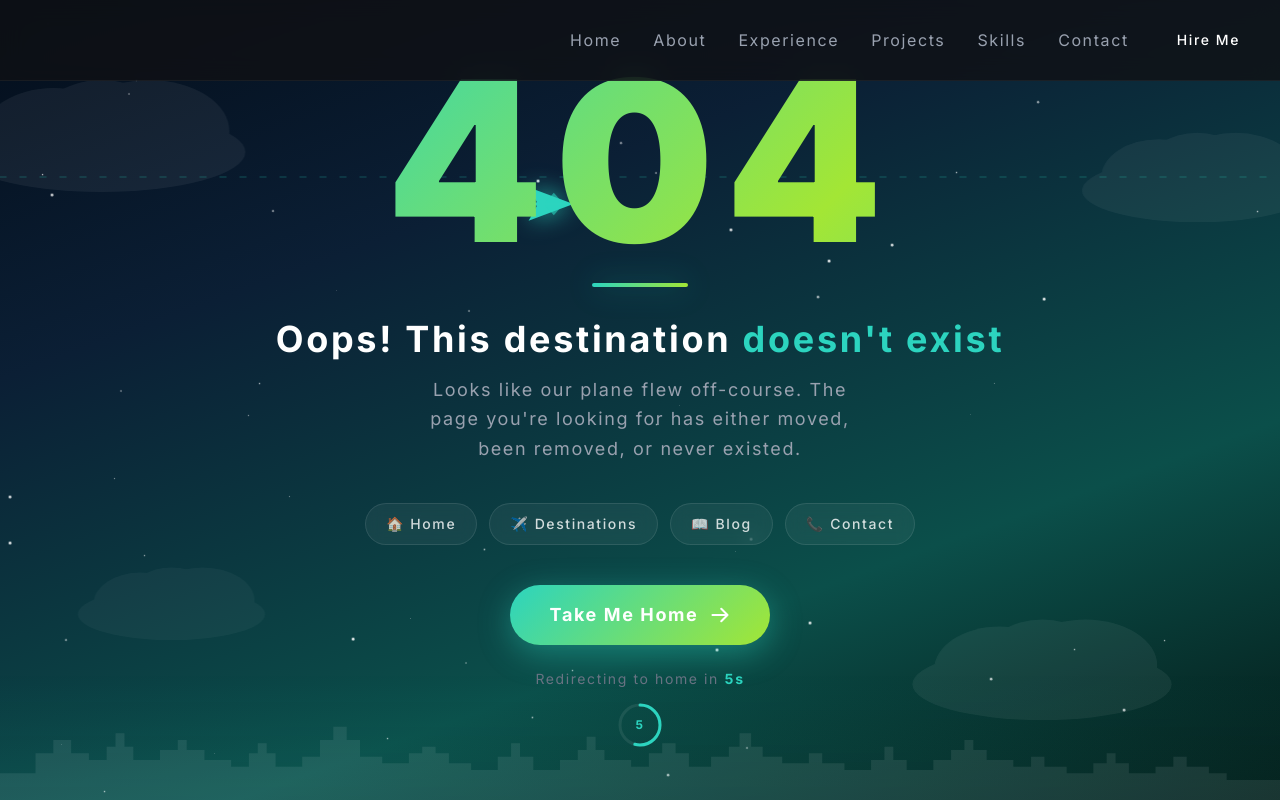
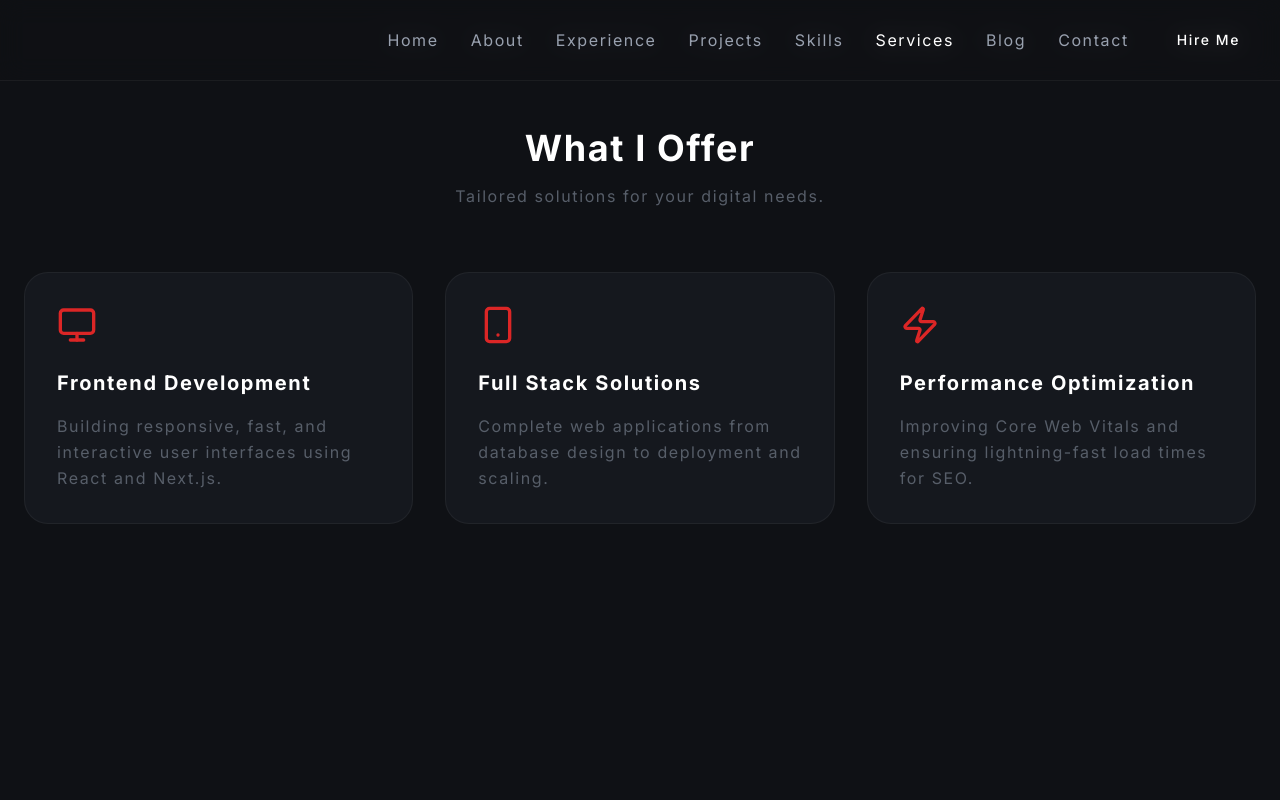
Before and after one commit to Sarowar786/modern_protfolio, a Next.js app: page /services in a window 1280 px wide. Before the commit this address had no page. Shown: the top 800 px of the page. Built offline with nearby package versions, Linux system fonts and the light colour scheme.

Commit message:
Contact page , service page and single product page design

```diff
--- /dev/null
+++ b/src/app/(defaultLayout)/contact/page.tsx
@@ -0,0 +1,79 @@
+"use client";
+import { Button } from "@/components/ui/button";
+import { Input } from "@/components/ui/input";
+import { Textarea } from "@/components/ui/textarea";
+import { Mail, Phone, MapPin, Send } from "lucide-react";
+
+export default function ContactPage() {
+  return (
+    <div className="pt-32 px-6 max-w-7xl mx-auto pb-20">
+      <div className="grid lg:grid-cols-2 gap-16">
+        {/* Left Side: Info */}
+        <div>
+          <h1 className="text-4xl font-bold mb-6">Let&apos;s Work Together</h1>
+          <p className="text-muted text-lg mb-10">
+            Have a project in mind or just want to say hi? Feel free to reach out.
+            I&apos;m currently available for freelance work and full-time opportunities.
+          </p>
+
+          <div className="space-y-8">
+            <div className="flex items-center gap-6">
+              <div className="w-12 h-12 bg-card rounded-full flex items-center justify-center text-primary">
+                <Mail size={24} />
+              </div>
+              <div>
+                <p className="text-sm text-muted">Email Me</p>
+                <p className="text-white font-medium">hello@alex.dev</p>
+              </div>
+            </div>
+            <div className="flex items-center gap-6">
+              <div className="w-12 h-12 bg-card rounded-full flex items-center justify-center text-primary">
+                <Phone size={24} />
+              </div>
+              <div>
+                <p className="text-sm text-muted">Call Me</p>
+                <p className="text-white font-medium">+1 (234) 567-890</p>
+              </div>
+            </div>
+            <div className="flex items-center gap-6">
+              <div className="w-12 h-12 bg-card rounded-full flex items-center justify-center text-primary">
+                <MapPin size={24} />
+              </div>
+              <div>
+                <p className="text-sm text-muted">Location</p>
+                <p className="text-white font-medium">San Francisco, CA</p>
+              </div>
+            </div>
+          </div>
+        </div>
+
+        {/* Right Side: Form */}
+        <div className="bg-card p-8 rounded-3xl border border-white/5">
+          <form className="space-y-6">
+            <div className="grid md:grid-cols-2 gap-6">
+              <div className="space-y-2">
+                <label className="text-sm font-medium">Name</label>
+                <Input placeholder="John Doe" className="bg-background border-none h-12 focus-visible:ring-primary" />
+              </div>
+              <div className="space-y-2">
+                <label className="text-sm font-medium">Email</label>
+                <Input placeholder="john@example.com" className="bg-background border-none h-12 focus-visible:ring-primary" />
+              </div>
+            </div>
+            <div className="space-y-2">
+              <label className="text-sm font-medium">Subject</label>
+              <Input placeholder="How can I help you?" className="bg-background border-none h-12 focus-visible:ring-primary" />
+            </div>
+            <div className="space-y-2">
+              <label className="text-sm font-medium">Message</label>
+              <Textarea placeholder="Tell me about your project..." className="bg-background border-none min-h-[150px] focus-visible:ring-primary" />
+            </div>
+            <Button className="w-full bg-brand-gradient h-12 text-lg">
+              Send Message <Send className="ml-2 h-4 w-4" />
+            </Button>
+          </form>
+        </div>
+      </div>
+    </div>
+  );
+}
--- /dev/null
+++ b/src/app/(defaultLayout)/projects/[slug]/page.tsx
@@ -0,0 +1,58 @@
+import { Badge } from "@/components/ui/badge";
+import { Button } from "@/components/ui/button";
+import { ExternalLink, Github, ArrowLeft } from "lucide-react";
+import Link from "next/link";
+
+export default function ProjectDetails({ params }: { params: { slug: string } }) {
+  return (
+    <div className="pt-32 px-6 max-w-5xl mx-auto pb-20">
+      <Link href="/projects" className="text-muted hover:text-primary flex items-center gap-2 mb-8">
+        <ArrowLeft size={18} /> Back to Projects
+      </Link>
+
+      <img
+        src="https://images.unsplash.com/photo-1460925895917-afdab827c52f?w=1200"
+        alt="Project Banner"
+        className="w-full h-[400px] object-cover rounded-3xl mb-12"
+      />
+
+      <div className="grid lg:grid-cols-3 gap-12">
+        <div className="lg:col-span-2 space-y-8">
+          <div>
+            <h1 className="text-4xl font-bold mb-4 capitalize">{params.slug.replace(/-/g, ' ')}</h1>
+            <p className="text-muted text-lg leading-relaxed">
+              This project was built to solve the inefficiency in managing remote team tasks.
+              It provides a real-time collaborative dashboard with automated reporting.
+            </p>
+          </div>
+
+          <div className="space-y-4">
+            <h3 className="text-2xl font-bold">The Problem</h3>
+            <p className="text-muted">Teams were struggling with fragmented communication across multiple tools, leading to missed deadlines and poor visibility into project progress.</p>
+          </div>
+
+          <div className="space-y-4">
+            <h3 className="text-2xl font-bold">The Solution</h3>
+            <p className="text-muted">I developed a centralized platform using Next.js and WebSockets that integrates task management, time tracking, and instant messaging into one fluid interface.</p>
+          </div>
+        </div>
+
+        <div className="space-y-8">
+          <div className="bg-card p-6 rounded-2xl border border-white/5">
+            <h4 className="font-bold mb-4">Tech Stack</h4>
+            <div className="flex flex-wrap gap-2">
+              {["Next.js", "TypeScript", "Tailwind", "Prisma", "PostgreSQL"].map(t => (
+                <Badge key={t} variant="secondary" className="bg-background">{t}</Badge>
+              ))}
+            </div>
+          </div>
+
+          <div className="flex flex-col gap-3">
+            <Button className="bg-brand-gradient w-full">Live Demo <ExternalLink className="ml-2 h-4 w-4" /></Button>
+            <Button variant="outline" className="w-full border-white/10">View Code <Github className="ml-2 h-4 w-4" /></Button>
+          </div>
+        </div>
+      </div>
+    </div>
+  );
+}
--- /dev/null
+++ b/src/app/(defaultLayout)/services/page.tsx
@@ -0,0 +1,45 @@
+import { Monitor, Smartphone, Zap, Search, Shield, Settings } from "lucide-react";
+
+const SERVICES = [
+  {
+    title: "Frontend Development",
+    desc: "Building responsive, fast, and interactive user interfaces using React and Next.js.",
+    icon: <Monitor className="w-10 h-10" />
+  },
+  {
+    title: "Full Stack Solutions",
+    desc: "Complete web applications from database design to deployment and scaling.",
+    icon: <Smartphone className="w-10 h-10" />
+  },
+  {
+    title: "Performance Optimization",
+    desc: "Improving Core Web Vitals and ensuring lightning-fast load times for SEO.",
+    icon: <Zap className="w-10 h-10" />
+  }
+];
+
+export default function ServicesPage() {
+  return (
+    <div className="pt-32 px-6 max-w-7xl mx-auto pb-20">
+      <div className="text-center mb-16">
+        <h1 className="text-4xl font-bold mb-4">What I Offer</h1>
+        <p className="text-muted">Tailored solutions for your digital needs.</p>
+      </div>
+
+      <div className="grid md:grid-cols-3 gap-8">
+        {SERVICES.map((service, i) => (
+          <div
+            key={i}
+            className="p-8 rounded-3xl bg-card border border-white/5 hover:border-primary/50 transition-all group"
+          >
+            <div className="text-primary mb-6 group-hover:scale-110 transition-transform">
+              {service.icon}
+            </div>
+            <h3 className="text-xl font-bold mb-4">{service.title}</h3>
+            <p className="text-muted leading-relaxed">{service.desc}</p>
+          </div>
+        ))}
+      </div>
+    </div>
+  );
+}
--- a/src/components/Navbar/page.tsx
+++ b/src/components/Navbar/page.tsx
@@ -11,6 +11,8 @@ const NAV_LINKS = [
   { name: "Experience", href: "/experience" },
   { name: "Projects", href: "/projects" },
   { name: "Skills", href: "/skills" },
+  { name: "Services", href: "/services" },
+  { name: "Blog", href: "/blog" },
   { name: "Contact", href: "/contact" },
 ];
 
```
